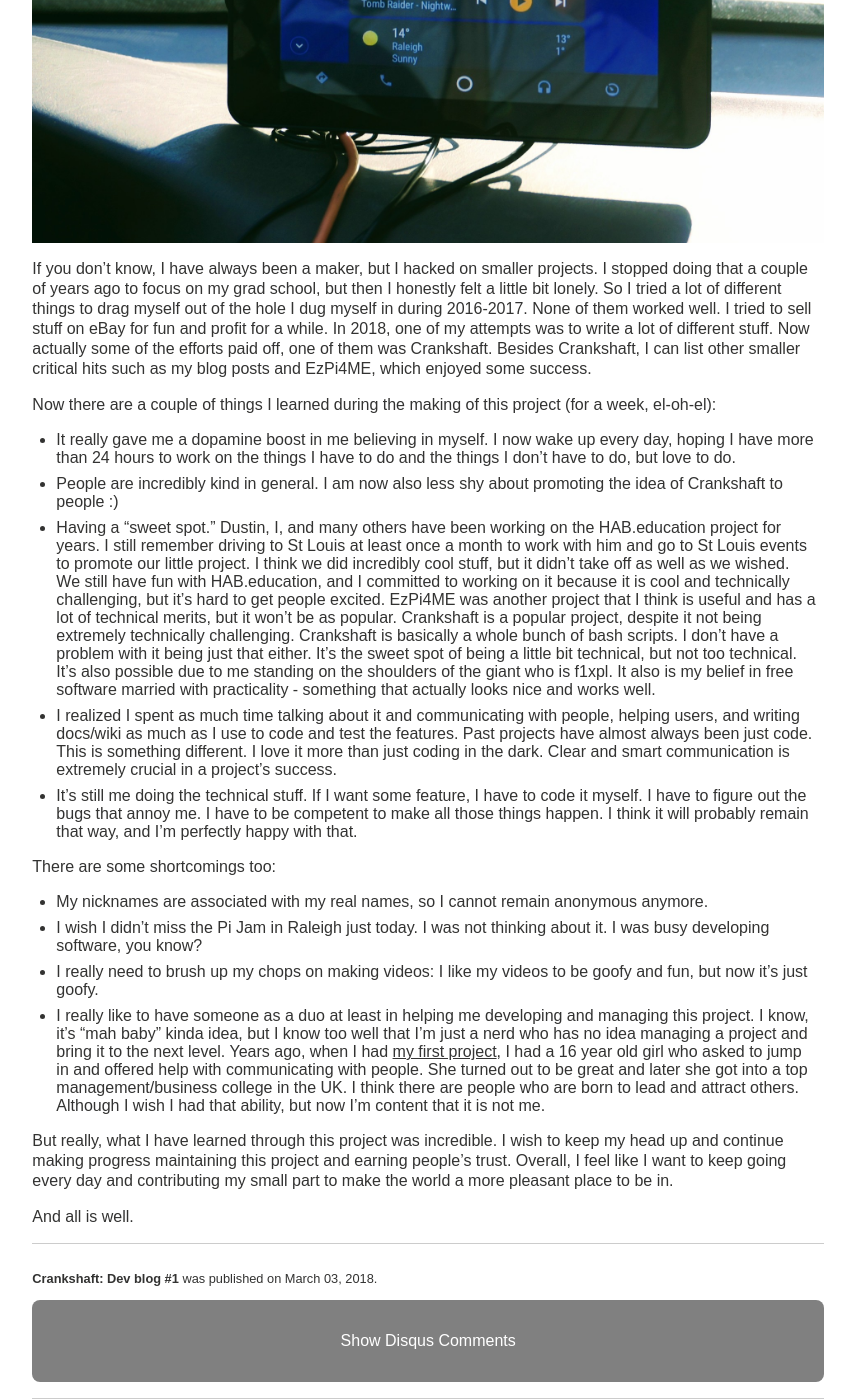
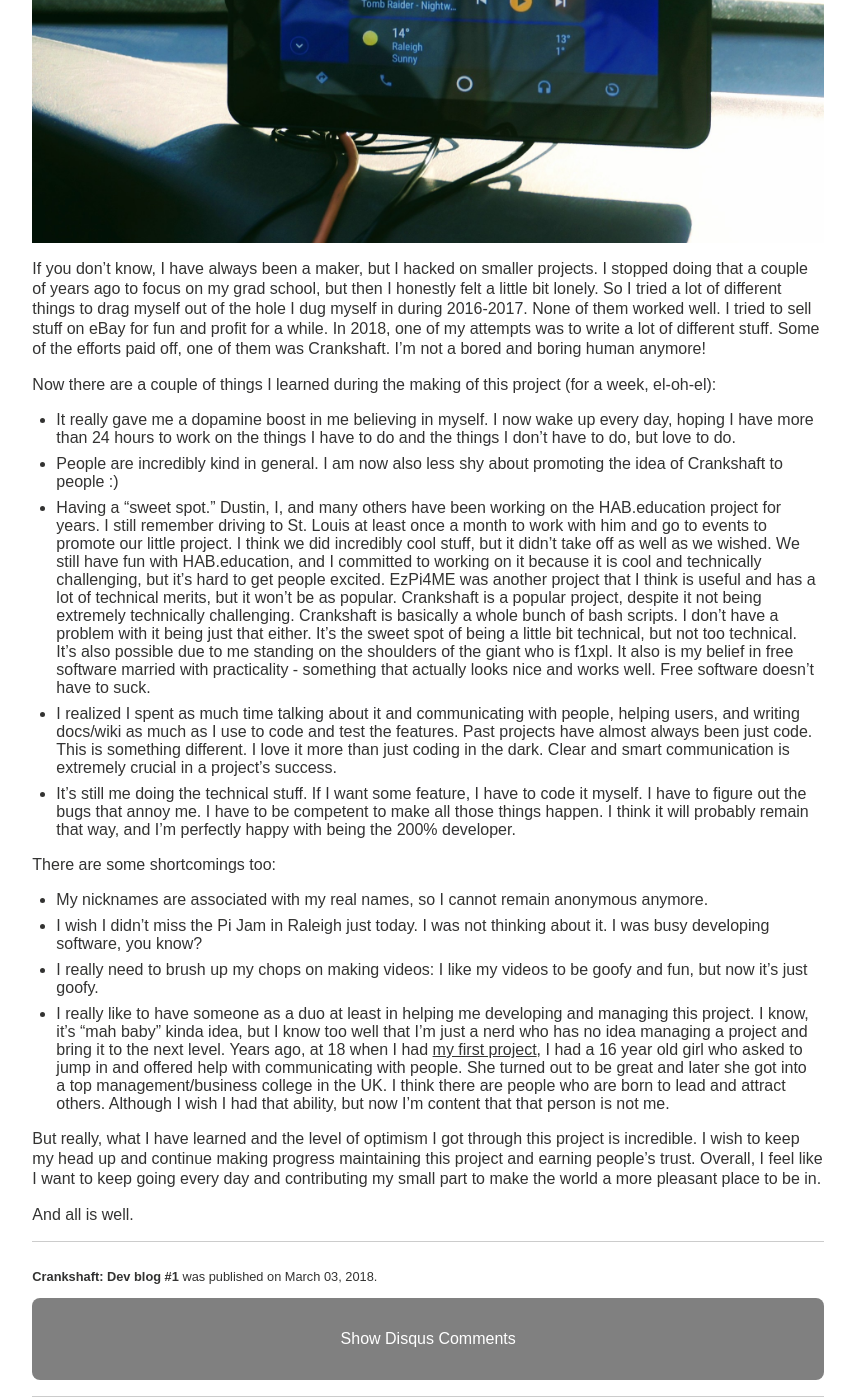
Before and after one commit to htruong/htruong.github.io, a Jekyll site: the page built from _posts/2018-03-03-crankshaft-dev-blog-1.markdown, in a window 1280 px wide and 1400 px high, scrolled down 513 px. Shown: the whole window, without its empty margins (316-1171 px from the left). Built offline with Jekyll 4.4.1, drawn with Linux system fonts in a browser that asks for light colours.

Commit message:
[blog] wordings on crankshaft

```diff
--- a/_posts/2018-03-03-crankshaft-dev-blog-1.markdown
+++ b/_posts/2018-03-03-crankshaft-dev-blog-1.markdown
@@ -7,23 +7,23 @@ I'm really glad [Crankshaft](http://getcrankshaft.com) has taken shape. Today I
 
 ![Forecast: Sunny](/assets/posts-images/crankshaft-1.jpg)
 
-If you don't know, I have always been a maker, but I hacked on smaller projects. I stopped doing that a couple of years ago to focus on my grad school, but then I honestly felt a little bit lonely. So I tried a lot of different things to drag myself out of the hole I dug myself in during 2016-2017. None of them worked well. I tried to sell stuff on eBay for fun and profit for a while. In 2018, one of my attempts was to write a lot of different stuff. Now actually some of the efforts paid off, one of them was Crankshaft. Besides Crankshaft, I can list other smaller critical hits such as my blog posts and EzPi4ME, which enjoyed some success.
+If you don't know, I have always been a maker, but I hacked on smaller projects. I stopped doing that a couple of years ago to focus on my grad school, but then I honestly felt a little bit lonely. So I tried a lot of different things to drag myself out of the hole I dug myself in during 2016-2017. None of them worked well. I tried to sell stuff on eBay for fun and profit for a while. In 2018, one of my attempts was to write a lot of different stuff. Some of the efforts paid off, one of them was Crankshaft. I'm not a bored and boring human anymore!
 
 Now there are a couple of things I learned during the making of this project (for a week, el-oh-el):
 
 - It really gave me a dopamine boost in me believing in myself. I now wake up every day, hoping I have more than 24 hours to work on the things I have to do and the things I don't have to do, but love to do.
 - People are incredibly kind in general. I am now also less shy about promoting the idea of Crankshaft to people :)
-- Having a "sweet spot." Dustin, I, and many others have been working on the HAB.education project for years. I still remember driving to St Louis at least once a month to work with him and go to St Louis events to promote our little project. I think we did incredibly cool stuff, but it didn't take off as well as we wished. We still have fun with HAB.education, and I committed to working on it because it is cool and technically challenging, but it's hard to get people excited. EzPi4ME was another project that I think is useful and has a lot of technical merits, but it won't be as popular. Crankshaft is a popular project, despite it not being extremely technically challenging. Crankshaft is basically a whole bunch of bash scripts. I don't have a problem with it being just that either. It's the sweet spot of being a little bit technical, but not too technical. It's also possible due to me standing on the shoulders of the giant who is f1xpl. It also is my belief in free software married with practicality - something that actually looks nice and works well.
+- Having a "sweet spot." Dustin, I, and many others have been working on the HAB.education project for years. I still remember driving to St. Louis at least once a month to work with him and go to events to promote our little project. I think we did incredibly cool stuff, but it didn't take off as well as we wished. We still have fun with HAB.education, and I committed to working on it because it is cool and technically challenging, but it's hard to get people excited. EzPi4ME was another project that I think is useful and has a lot of technical merits, but it won't be as popular. Crankshaft is a popular project, despite it not being extremely technically challenging. Crankshaft is basically a whole bunch of bash scripts. I don't have a problem with it being just that either. It's the sweet spot of being a little bit technical, but not too technical. It's also possible due to me standing on the shoulders of the giant who is f1xpl. It also is my belief in free software married with practicality - something that actually looks nice and works well. Free software doesn't have to suck.
 - I realized I spent as much time talking about it and communicating with people, helping users, and writing docs/wiki as much as I use to code and test the features. Past projects have almost always been just code. This is something different. I love it more than just coding in the dark. Clear and smart communication is extremely crucial in a project's success.
-- It's still me doing the technical stuff. If I want some feature, I have to code it myself. I have to figure out the bugs that annoy me. I have to be competent to make all those things happen. I think it will probably remain that way, and I'm perfectly happy with that.
+- It's still me doing the technical stuff. If I want some feature, I have to code it myself. I have to figure out the bugs that annoy me. I have to be competent to make all those things happen. I think it will probably remain that way, and I'm perfectly happy with being the 200% developer.
 
 There are some shortcomings too:
 
 - My nicknames are associated with my real names, so I cannot remain anonymous anymore.
 - I wish I didn't miss the Pi Jam in Raleigh just today. I was not thinking about it. I was busy developing software, you know?
 - I really need to brush up my chops on making videos: I like my videos to be goofy and fun, but now it's just goofy.
-- I really like to have someone as a duo at least in helping me developing and managing this project. I know, it's "mah baby" kinda idea, but I know too well that I'm just a nerd who has no idea managing a project and bring it to the next level. Years ago, when I had [my first project](/posts/Harry-Potter-and-me.html), I had a 16 year old girl who asked to jump in and offered help with communicating with people. She turned out to be great and later she got into a top management/business college in the UK. I think there are people who are born to lead and attract others. Although I wish I had that ability, but now I'm content that it is not me.
+- I really like to have someone as a duo at least in helping me developing and managing this project. I know, it's "mah baby" kinda idea, but I know too well that I'm just a nerd who has no idea managing a project and bring it to the next level. Years ago, at 18 when I had [my first project](/posts/Harry-Potter-and-me.html), I had a 16 year old girl who asked to jump in and offered help with communicating with people. She turned out to be great and later she got into a top management/business college in the UK. I think there are people who are born to lead and attract others. Although I wish I had that ability, but now I'm content that that person is not me.
 
-But really, what I have learned through this project was incredible. I wish to keep my head up and continue making progress maintaining this project and earning people's trust. Overall, I feel like I want to keep going every day and contributing my small part to make the world a more pleasant place to be in.
+But really, what I have learned and the level of optimism I got through this project is incredible. I wish to keep my head up and continue making progress maintaining this project and earning people's trust. Overall, I feel like I want to keep going every day and contributing my small part to make the world a more pleasant place to be in.
 
 And all is well.
```
